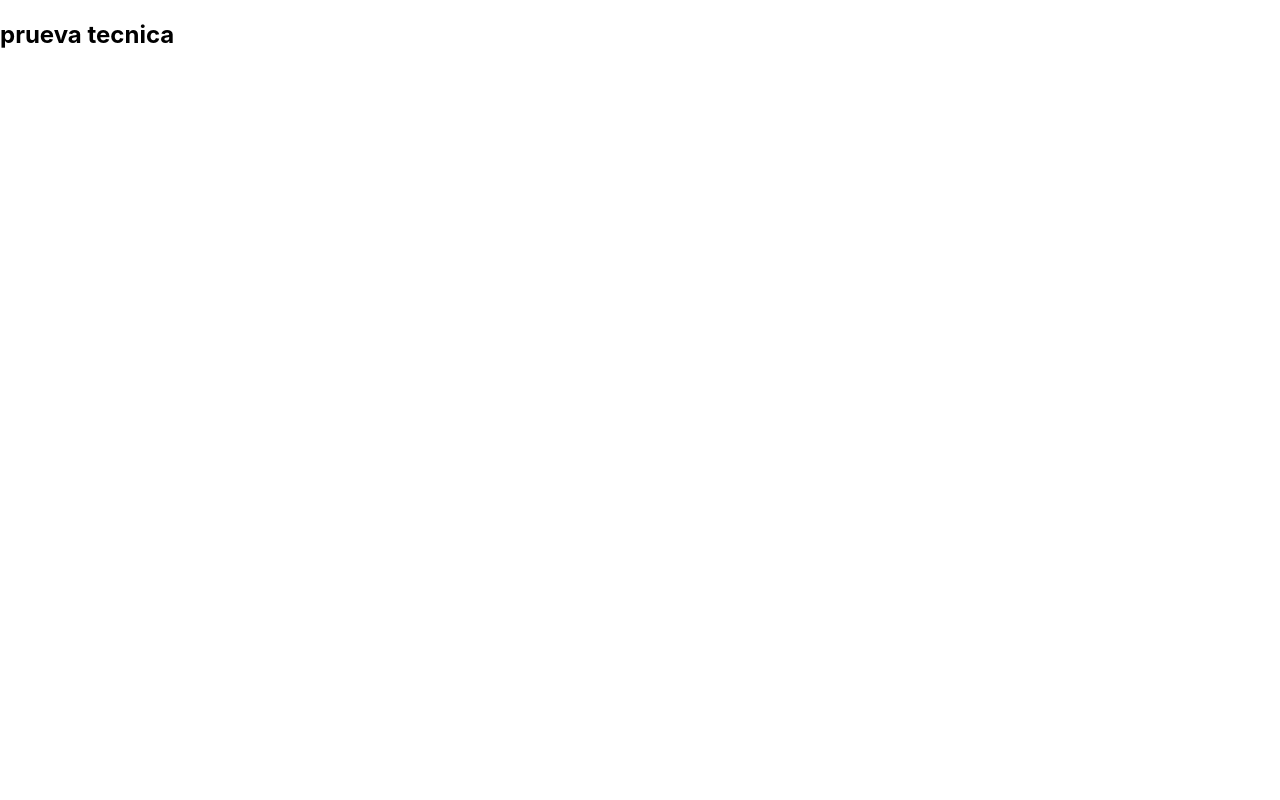
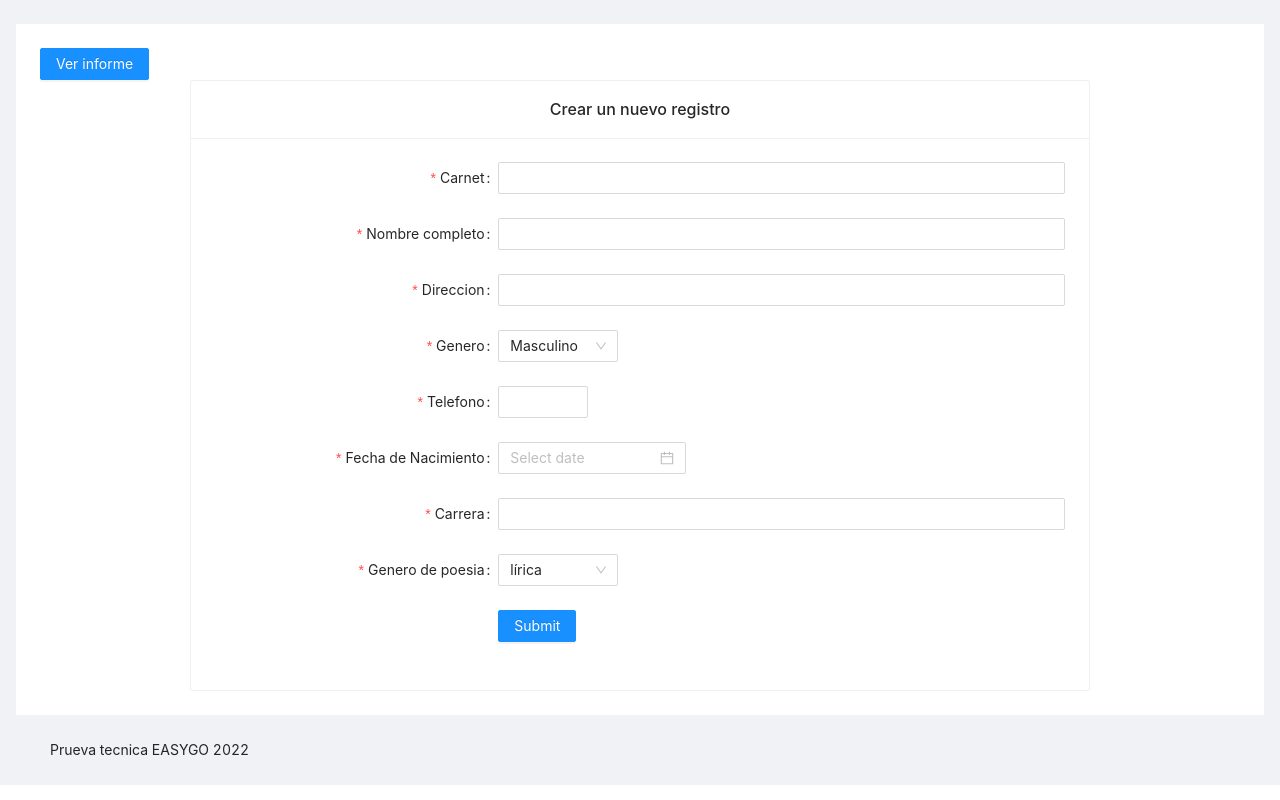
Before and after one commit to Allan-Sanchez/prueva-tecnica-easygo, a React (Vite) app: page / in a window 1280 px wide. Built offline with nearby package versions, Linux system fonts and the light colour scheme.

Commit message:
feat: add page register and form

```diff
--- a/src/App.jsx
+++ b/src/App.jsx
@@ -1,12 +1,8 @@
 import { useState } from "react";
+import AppRoter from "./router/AppRouter";
 
 function App() {
-
-  return (
-    <div className="App">
-      <h2>prueva tecnica</h2>
-    </div>
-  );
+  return <AppRoter />;
 }
 
 export default App;
--- /dev/null
+++ b/src/pages/RegisterPage.jsx
@@ -0,0 +1,197 @@
+import React from "react";
+import {
+  Row,
+  Card,
+  Form,
+  Input,
+  Button,
+  Select,
+  InputNumber,
+  DatePicker,
+} from "antd";
+import { useNavigate } from "react-router-dom";
+
+const { Option } = Select;
+
+function RegisterPage() {
+  const navigate = useNavigate();
+
+  const handleRedirectReport = () => {
+    navigate("/report");
+  };
+
+  const onFinish = (values) => {
+    console.log("Success:", values);
+  };
+
+  const onFinishFailed = (errorInfo) => {
+    console.log("Failed:", errorInfo);
+  };
+
+  return (
+    <div>
+      <div>
+        <Button type="primary" onClick={handleRedirectReport}>
+          Ver informe
+        </Button>
+      </div>
+      <Row justify="center">
+        <Card
+          title="Crear un nuevo registro"
+          style={{ width: 900 }}
+          headStyle={{ textAlign: "center" }}
+        >
+          <Form
+            name="basic"
+            labelCol={{
+              span: 8,
+            }}
+            wrapperCol={{
+              span: 16,
+            }}
+            initialValues={{
+              remember: true,
+            }}
+            onFinish={onFinish}
+            onFinishFailed={onFinishFailed}
+            autoComplete="off"
+          >
+            <Form.Item
+              label="Carnet"
+              name="carnet"
+              rules={[
+                {
+                  required: true,
+                  message: "Please input your username!",
+                },
+              ]}
+            >
+              <Input />
+            </Form.Item>
+
+            <Form.Item
+              label="Nombre completo"
+              name="name"
+              rules={[
+                {
+                  required: true,
+                  message: "Please input your password!",
+                },
+              ]}
+            >
+              <Input />
+            </Form.Item>
+
+            <Form.Item
+              label="Direccion"
+              name="address"
+              rules={[
+                {
+                  required: true,
+                  message: "Please input your password!",
+                },
+              ]}
+            >
+              <Input />
+            </Form.Item>
+
+            <Form.Item
+              label="Genero"
+              name="gender"
+              rules={[
+                {
+                  required: true,
+                  message: "Please input your password!",
+                },
+              ]}
+            >
+              <Select
+                defaultValue="masculino"
+                style={{ width: 120 }}
+                // onChange={handleChange}
+              >
+                <Option value="masculino">Masculino</Option>
+                <Option value="Femenino">Femenino</Option>
+              </Select>
+            </Form.Item>
+
+            <Form.Item
+              label="Telefono"
+              name="phone"
+              rules={[
+                {
+                  required: true,
+                  message: "Escribir un numero de telefono!",
+                  type: "integer",
+                  message: "Escribir un numero de telefono valido",
+                },
+              ]}
+            >
+              <InputNumber />
+            </Form.Item>
+
+            <Form.Item
+              label="Fecha de Nacimiento"
+              name="birth"
+              rules={[
+                {
+                  required: true,
+                  message: "Escribir un numero de telefono!",
+                },
+              ]}
+            >
+              <DatePicker />
+            </Form.Item>
+
+            <Form.Item
+              label="Carrera"
+              name="career"
+              rules={[
+                {
+                  required: true,
+                  message: "Please input your password!",
+                },
+              ]}
+            >
+              <Input />
+            </Form.Item>
+
+            <Form.Item
+              label="Genero de poesia"
+              name="poetry"
+              rules={[
+                {
+                  required: true,
+                  message: "Please input your password!",
+                },
+              ]}
+            >
+              <Select
+                defaultValue="lirica"
+                style={{ width: 120 }}
+                // onChange={handleChange}
+              >
+                <Option value="lirica">lírica</Option>
+                <Option value="epica">épica</Option>
+                <Option value="dramatica">dramática</Option>
+              </Select>
+            </Form.Item>
+
+            <Form.Item
+              wrapperCol={{
+                offset: 8,
+                span: 16,
+              }}
+            >
+              <Button type="primary" htmlType="submit">
+                Submit
+              </Button>
+            </Form.Item>
+          </Form>
+        </Card>
+      </Row>
+    </div>
+  );
+}
+
+export default RegisterPage;
--- /dev/null
+++ b/src/pages/ReportPage.jsx
@@ -0,0 +1,29 @@
+import React from "react";
+import { Button, Row, Card } from "antd";
+import { useNavigate } from "react-router-dom";
+
+function ReportPage() {
+  const navigate = useNavigate();
+
+  const handleRedirectReport = () => {
+    navigate("/");
+  };
+  return (
+    <div>
+      <div>
+        <Button type="primary" onClick={handleRedirectReport}>
+          Registar un nuevo
+        </Button>
+      </div>
+      <Row justify="center">
+        <Card
+          title="Crear Restaurante"
+          style={{ width: 900 }}
+          headStyle={{ textAlign: "center" }}
+        ></Card>
+      </Row>
+    </div>
+  );
+}
+
+export default ReportPage;
--- /dev/null
+++ b/src/router/AppRouter.jsx
@@ -0,0 +1,36 @@
+import React from "react";
+import { BrowserRouter, Routes, Route } from "react-router-dom";
+import { Layout } from "antd";
+import "../styles/Layout.css";
+const { Footer, Content } = Layout;
+
+import RegisterPage from "../pages/RegisterPage";
+import ReportPage from "../pages/ReportPage";
+
+function AppRouter() {
+  return (
+    <>
+      <BrowserRouter>
+        <Layout>
+          <Content
+            className="layout-container"
+            style={{ margin: "24px 16px 0" }}
+          >
+            <div
+              className="site-layout-background"
+              style={{ padding: 24, minHeight: 360 }}
+            >
+              <Routes>
+                <Route path="/" element={<RegisterPage />} />
+                <Route path="/report" element={<ReportPage />} />
+              </Routes>
+            </div>
+          </Content>
+          <Footer>Prueva tecnica EASYGO 2022</Footer>
+        </Layout>
+      </BrowserRouter>
+    </>
+  );
+}
+
+export default AppRouter;
--- /dev/null
+++ b/src/styles/Layout.css
@@ -0,0 +1,16 @@
+.layout-container {
+  min-height: 80vh;
+}
+#components-layout-demo-responsive .logo {
+  height: 32px;
+  margin: 16px;
+  background: rgba(255, 255, 255, 0.2);
+}
+
+.site-layout-sub-header-background {
+  background: #fff;
+}
+
+.site-layout-background {
+  background: #fff;
+}
```
Also changed, not shown: src/main.jsx (+7 -6 lines).
